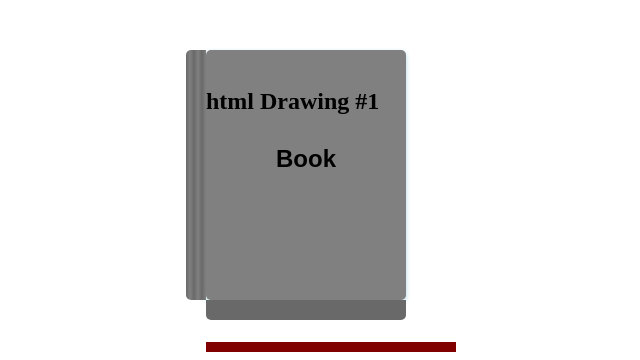
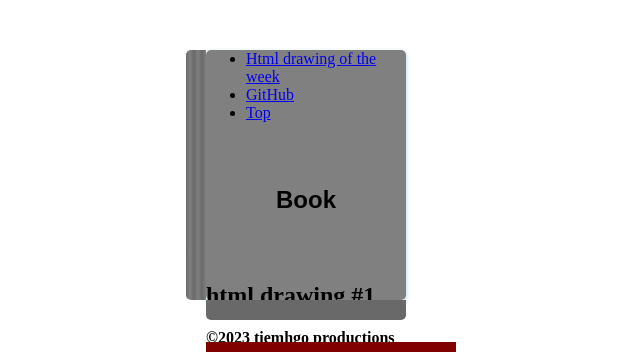
Before and after one commit to tiemhgo/project, a plain HTML site: page index.html in a window 1280 px wide. Shown: the top 360 px of the page, without its empty margins (334-974 px from the left). Drawn offline with Linux system fonts and the light colour scheme.

Commit message:
Update index.html

```diff
--- a/index.html
+++ b/index.html
@@ -5,20 +5,31 @@
     <meta charset="UTF-8" />
     <meta name="viewport" content="width=device-width, initial-scale=1.0" />
     <link rel="stylesheet" type="text/css" href="styles.css">
+    <nav id="navbar">
+        <ul>
+            <li><a href="#project">Html drawing of the week</a></li>
+            <li><a href="https://github.com/tiemhgo" id="profile-link" target="_blank">GitHub</a></li>
+            <li><a href="#top">Top</a></li>
+        </ul>
+    </nav>
 </head>
-<div class="filler">
-    <br class="filler-inside">
-</div>
-<h2>html Drawing #1</h2>
-<body class="book">
+
+<body class="book" id="top">
+    <div class="filler">
+        <br class="filler-inside">
+    </div>
     <div class="cover">
         <div class="title">
-            <h2 class="title-text">Book</h2>
+            <h2 class="title-text" id="project">Book</h2>
         </div>
     </div>
     <div class="filler">
     <br class="filler-inside">
 </div>
+
+<h2 class="head">
+<b>html drawing #1</b>
+</h2>
     <div class="newsletter">
     <h1>Newsletter</h1>
     <p>Sign up for our newsletter and other updates!</p>
@@ -37,13 +48,14 @@
       <div class="filler">
     <br class="filler-inside">
 </div>
-
       <fieldset>
           <input id="terms-and-conditions" type="checkbox" required name="terms-and-conditions" class="inline" /> I agree to receive one email a week detailing new html drawings</a>
         </label>
       </fieldset>
       <input type="submit"></input>
     </div>
+    <p class="copyright"><b>©2023 tiemhgo productions</b>
+      </p>
 </body>
 
 </html>
```
